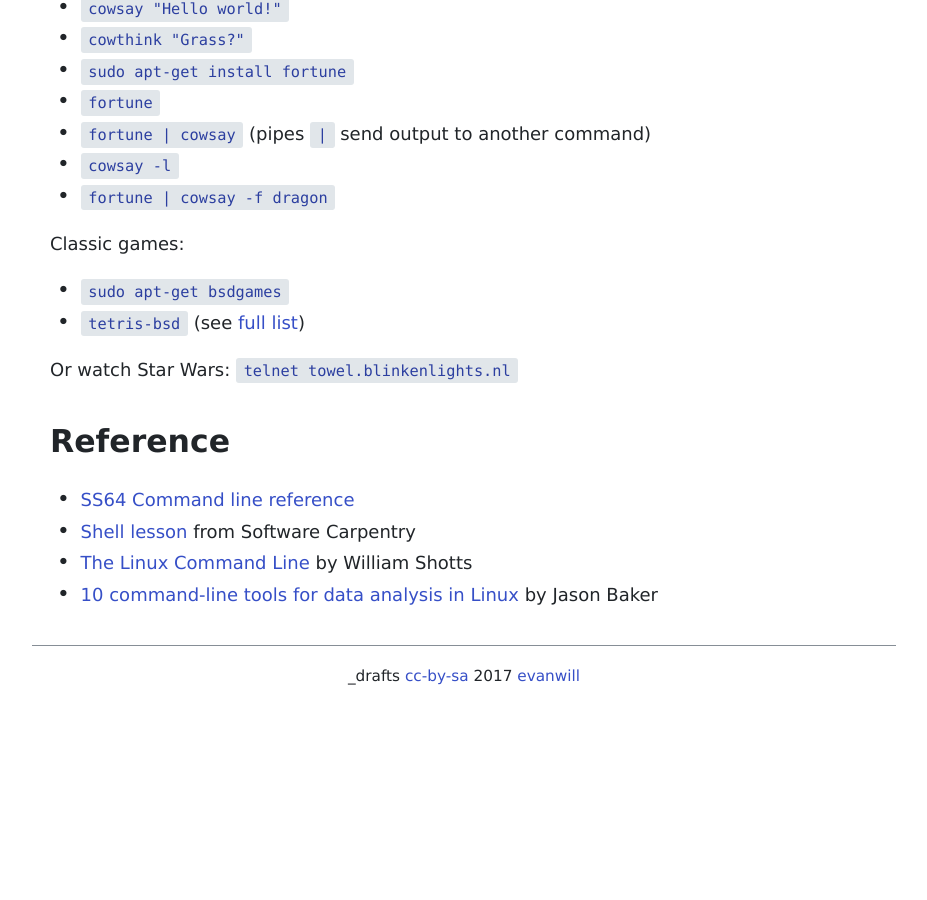
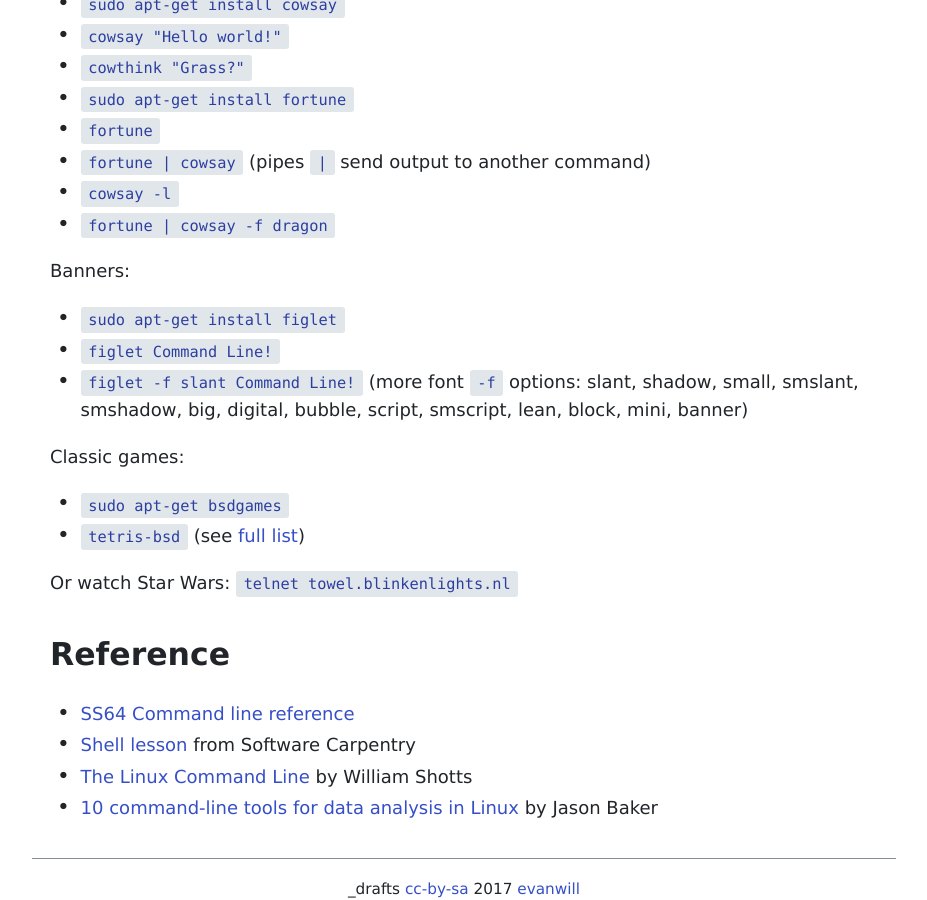
Before and after one commit to evanwill/_drafts, a Jekyll site: the page built from _notes/commandline.md, in a window 1280 px wide and 900 px high, scrolled down 4656 px. Shown: the whole window, without its empty margins (176-1103 px from the left). Built offline with Jekyll 4.4.1, drawn with Linux system fonts in a browser that asks for light colours; before the commit the page ends 5367 px from its top, so only the background shows below that; some of the changed text lies outside the part shown.

Commit message:
update commandline

```diff
--- a/_notes/commandline.md
+++ b/_notes/commandline.md
@@ -136,6 +136,12 @@ Wise cow:
 - `cowsay -l`
 - `fortune | cowsay -f dragon`
 
+Banners:
+
+- `sudo apt-get install figlet`
+- `figlet Command Line!`
+- `figlet -f slant Command Line!` (more font `-f` options: slant, shadow, small, smslant, smshadow, big, digital, bubble, script, smscript, lean, block, mini, banner)
+
 Classic games:
 
 - `sudo apt-get bsdgames`
```
Also changed, not shown: other parts of _notes/commandline.md (+1 -1 lines).
